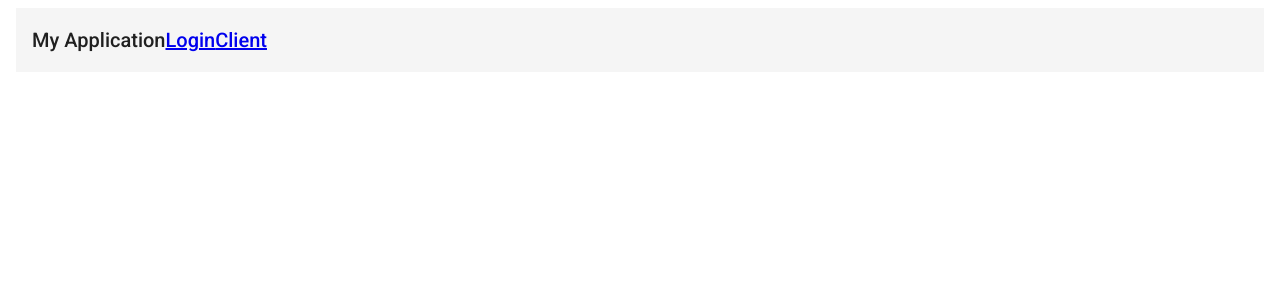
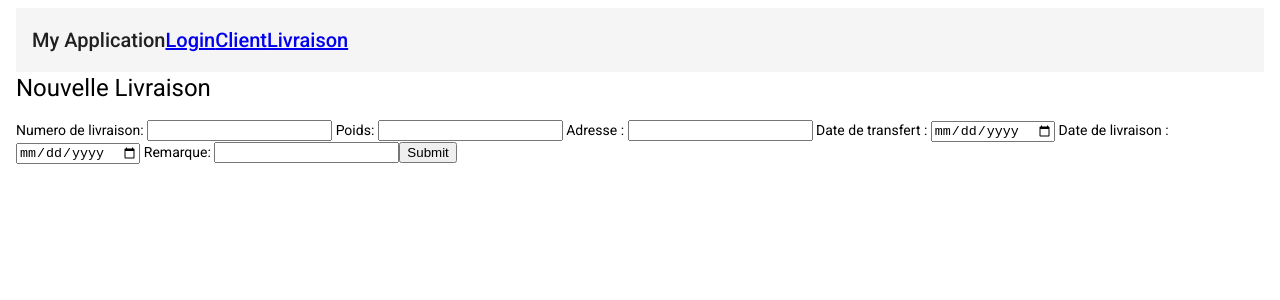
Before and after one commit to Netrunner0101/tmsfrontend, an Angular app: page /create/delivery in a window 1280 px wide. Before the commit this address led to /. Shown: the top 300 px of the page. Built offline with nearby package versions, Linux system fonts and the light colour scheme.

Commit message:
add delivery create

```diff
--- a/src/app/app.component.html
+++ b/src/app/app.component.html
@@ -6,6 +6,7 @@
         <span>My Application</span>
         <a href="login" > Login </a>
         <a href="customer" > Client </a>
+        <a href="delivery" > Livraison </a>
       </mat-toolbar>
    <router-outlet></router-outlet>
   </body>
--- a/src/app/app.module.ts
+++ b/src/app/app.module.ts
@@ -17,6 +17,8 @@ import {MatCardModule} from '@angular/material/card';
 import { DeliveryComponent } from './delivery/delivery.component';
 import { DriverComponent } from './driver/driver.component';
 import { TransporterComponent } from './transporter/transporter.component';
+import { NewdeliveryComponent } from './delivery/newdelivery/newdelivery.component';
+import { DeliveryidComponent } from './delivery/deliveryid/deliveryid.component';
 
 
 @NgModule({
@@ -29,6 +31,8 @@ import { TransporterComponent } from './transporter/transporter.component';
     DeliveryComponent,
     DriverComponent,
     TransporterComponent,
+    NewdeliveryComponent,
+    DeliveryidComponent,
 
   ],
   imports: [
--- a/src/app/customer/customer.component.html
+++ b/src/app/customer/customer.component.html
@@ -1,5 +1,5 @@
 <div>
-  <button><a  [routerLink]="['/create']"> Nouveau client </a></button>
+  <button><a  [routerLink]="['/create/customer']"> Nouveau client </a></button>
 </div>
 <div class="container custom-container-2">
     <!-- Show it when there is no employee -->
--- a/src/app/delivery/delivery.component.html
+++ b/src/app/delivery/delivery.component.html
@@ -1 +1,47 @@
-<p>delivery works!</p>
+<div>
+    <button><a  [routerLink]="['/create/delivery']"> Créer une nouvelle Livraison </a></button>
+  </div>
+  <div class="container custom-container-2">
+      <!-- Show it when there is no employee -->
+      <div class="no-data text-center" *ngIf="Delivery.length == 0">
+        <p> Il y a aucune livraison .</p>
+        <!-- <button class="btn btn-outline-primary" routerLink="/create-employee">
+          Add Empoyee
+        </button> -->
+      </div>
+      <!-- Employees list table, it hides when there is no employee -->
+      <div *ngIf="Delivery.length !== 0">
+        <h3 class="mb-3 text-center">Liste des livraisons </h3>
+        <div class="col-md-12">
+          <table class="table table-bordered">
+            <thead>
+              <tr>
+                <th scope="col"> Id Livraison </th>
+                <th scope="col"> Numero </th>
+                <th scope="col"> Poids (Kg) </th>
+                <th scope="col"> Date de transfert </th>
+                <th scope="col"> Date de livraison </th>
+                <th scope="col"> Commentaire </th>
+              </tr>
+            </thead>
+            <tbody>
+              <tr *ngFor="let deli of Delivery">
+                <td>{{ deli.id_delivery}}</td>
+                <td>{{ deli.numeroDelivery }}</td>
+                <td>{{ deli.weight}}</td>
+                <td>{{ deli.dateTransfert | date:'M/d/yy' }}</td>
+                <td>{{ deli.dateDelivery | date:'M/d/yy' }}</td>
+                <td>{{ deli.remarks }}</td>
+                <td>
+                  <!-- <span class="edit" routerLink="/employee-edit/{{ employee.id }}"
+                    >Edit
+                  </span> -->
+                    <!-- <button type="button" (click)='deleteCustomer(customer.id_customer)'> Supprimer </button> -->
+                    <button><a  [routerLink]="['/delivery/',deli.id_delivery]" [queryParams]="{ iddelivery:deli.id_delivery }"> Détail de la livraison </a></button>
+                </td>
+              </tr>
+            </tbody>
+          </table>
+        </div>
+      </div>
+    </div>
--- a/src/app/delivery/delivery.component.ts
+++ b/src/app/delivery/delivery.component.ts
@@ -1,4 +1,6 @@
 import { Component, OnInit } from '@angular/core';
+import { Router } from '@angular/router';
+import { DeliveryService } from '../service/delivery.service';
 
 @Component({
   selector: 'app-delivery',
@@ -7,9 +9,20 @@ import { Component, OnInit } from '@angular/core';
 })
 export class DeliveryComponent implements OnInit {
 
-  constructor() { }
+  Delivery:any = [];
+
+  constructor(private _deliveryService:DeliveryService, private _router : Router) { }
 
   ngOnInit(): void {
+    this.getAllDelivery();
+  }
+
+  getAllDelivery(){
+    return this._deliveryService.getAll().subscribe(
+      ( data: {} )=>{
+      this.Delivery = data;
+      console.log(this.Delivery);
+    })
   }
 
 }
--- /dev/null
+++ b/src/app/delivery/deliveryid/deliveryid.component.html
@@ -0,0 +1 @@
+<p>deliveryid works!</p>
--- /dev/null
+++ b/src/app/delivery/deliveryid/deliveryid.component.ts
@@ -0,0 +1,15 @@
+import { Component, OnInit } from '@angular/core';
+
+@Component({
+  selector: 'app-deliveryid',
+  templateUrl: './deliveryid.component.html',
+  styleUrls: ['./deliveryid.component.sass']
+})
+export class DeliveryidComponent implements OnInit {
+
+  constructor() { }
+
+  ngOnInit(): void {
+  }
+
+}
--- /dev/null
+++ b/src/app/delivery/newdelivery/newdelivery.component.html
@@ -0,0 +1,24 @@
+<h1>Nouvelle Livraison</h1>
+<form *ngIf="deliveryForm" [formGroup]="deliveryForm"  (ngSubmit)=" createDelivery()">
+
+    <label for="numeroDelivery"> Numero de livraison: </label>
+    <input id="numeroDelivery" type="text" formControlName="numeroDelivery">
+
+    <label for="weight"> Poids: </label>
+    <input id="weight" type="number" formControlName="weight">
+
+    <label for="adress"> Adresse :  </label>
+    <input id="adress" type="text" formControlName="adress">
+
+    <label for="dateTransfert"> Date de transfert : </label>
+    <input id="dateTransfert" type="date" class="form-control" formControlName="dateTransfert" />
+
+    <label for="dateDelivery"> Date de livraison : </label>
+    <input id="dateDelivery" type="date" class="form-control" formControlName="dateDelivery" />
+
+    <label for="remarks"> Remarque: </label>
+    <input id="remarks" type="text" formControlName="remarks">
+
+    <button type="submit">Submit</button>
+
+</form>
--- /dev/null
+++ b/src/app/delivery/newdelivery/newdelivery.component.ts
@@ -0,0 +1,41 @@
+import { Component, OnInit } from '@angular/core';
+import { FormGroup, FormControl } from '@angular/forms';
+import { Route, Router } from '@angular/router';
+import { DeliveryService } from 'src/app/service/delivery.service';
+
+@Component({
+  selector: 'app-newdelivery',
+  templateUrl: './newdelivery.component.html',
+  styleUrls: ['./newdelivery.component.sass']
+})
+export class NewdeliveryComponent implements OnInit {
+
+  constructor(private _deliveryService: DeliveryService, private _router: Router) { }
+
+  ngOnInit(): void {
+  }
+
+  deliveryForm= new FormGroup({
+    numeroDelivery : new FormControl(''),
+    weight : new FormControl(''),
+    adress : new FormControl(''),
+    dateTransfert : new FormControl(''),
+    dateDelivery : new FormControl(''),
+    remarks : new FormControl(''),
+  });
+
+  public createDelivery(){
+    const newDelivery = {
+      numeroDelivery : this.deliveryForm.value.numeroDelivery,
+      weight : this.deliveryForm.value.weight ,
+      adress : this.deliveryForm.value.adress ,
+      dateTransfert : this.deliveryForm.value.dateTransfert ,
+      dateDelivery : this.deliveryForm.value.dateDelivery ,
+      remarks : this.deliveryForm.value.remarks ,
+    }
+    this._deliveryService.create(newDelivery);
+    console.log("New delivery create"+newDelivery);
+    this._router.navigate(['delivery']);
+  }
+
+}
```
Also changed, not shown: src/app/app-routing.module.ts (+13 -1 lines), src/app/delivery/deliveryid/deliveryid.component.sass (added), src/app/delivery/newdelivery/newdelivery.component.sass (added), 2 other files (tests, documents, lock files or other folders).
